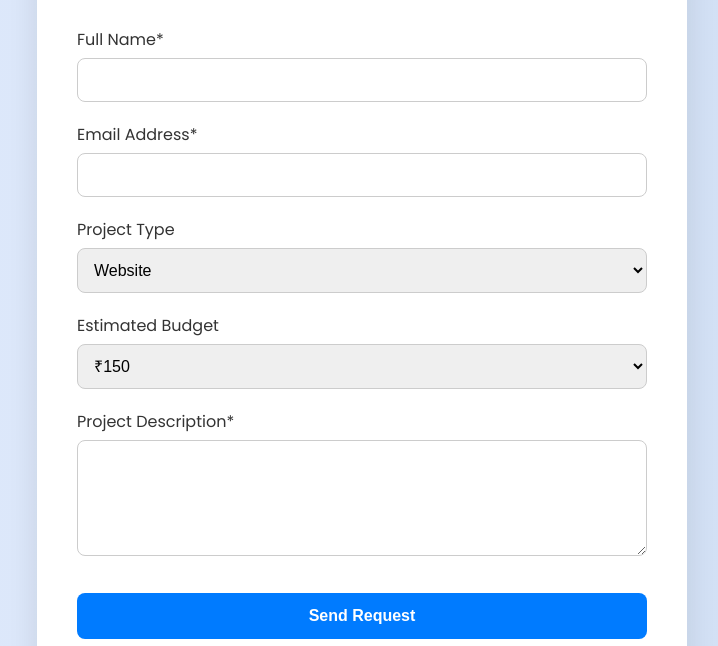
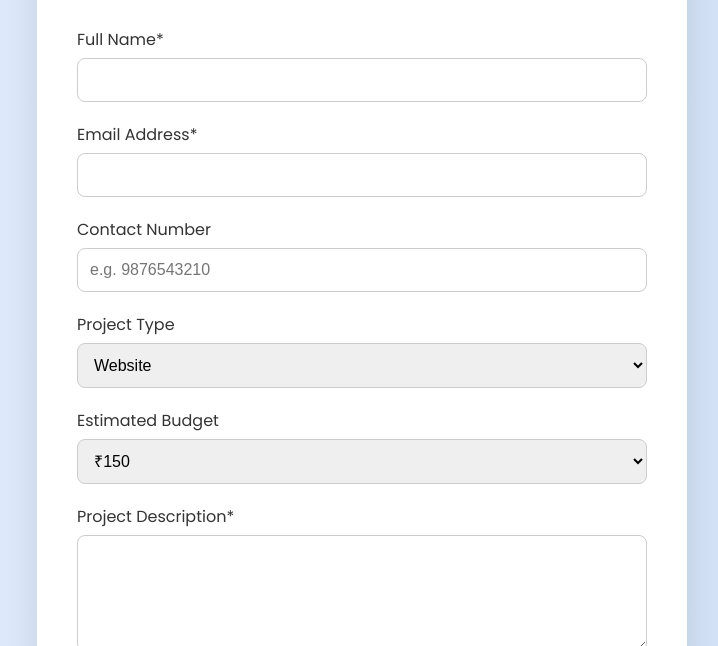
Before and after one commit to shourajiit/HIRE-ME, a plain HTML site: page index.html in a window 1280 px wide. Shown: the part 154-800 px from the top of the page, without its empty margins (278-996 px from the left). Drawn offline with Linux system fonts and the light colour scheme.

Commit message:
Update index.html

```diff
--- a/index.html
+++ b/index.html
@@ -91,10 +91,8 @@
 
     <form action="https://formsubmit.co/shourajitrajbanshi25@gmail.com" method="POST">
 
-  <!-- 🔁 Redirects to your site after form submit -->
+  <!-- 🔁 Redirect after submission -->
   <input type="hidden" name="_next" value="https://shourajiit.github.io/shourajit/">
-
-  <!-- 🛡️ Other configs -->
   <input type="hidden" name="_captcha" value="false">
   <input type="hidden" name="_subject" value="New Hire Request from Website">
 
@@ -104,6 +102,10 @@
 
   <label for="email">Email Address*</label>
   <input type="email" id="email" name="email" required>
+
+  <!-- 📞 Contact Number -->
+  <label for="phone">Contact Number</label>
+  <input type="tel" id="phone" name="phone" pattern="[0-9]{10}" placeholder="e.g. 9876543210">
 
   <label for="project">Project Type</label>
   <select id="project" name="project">
```
